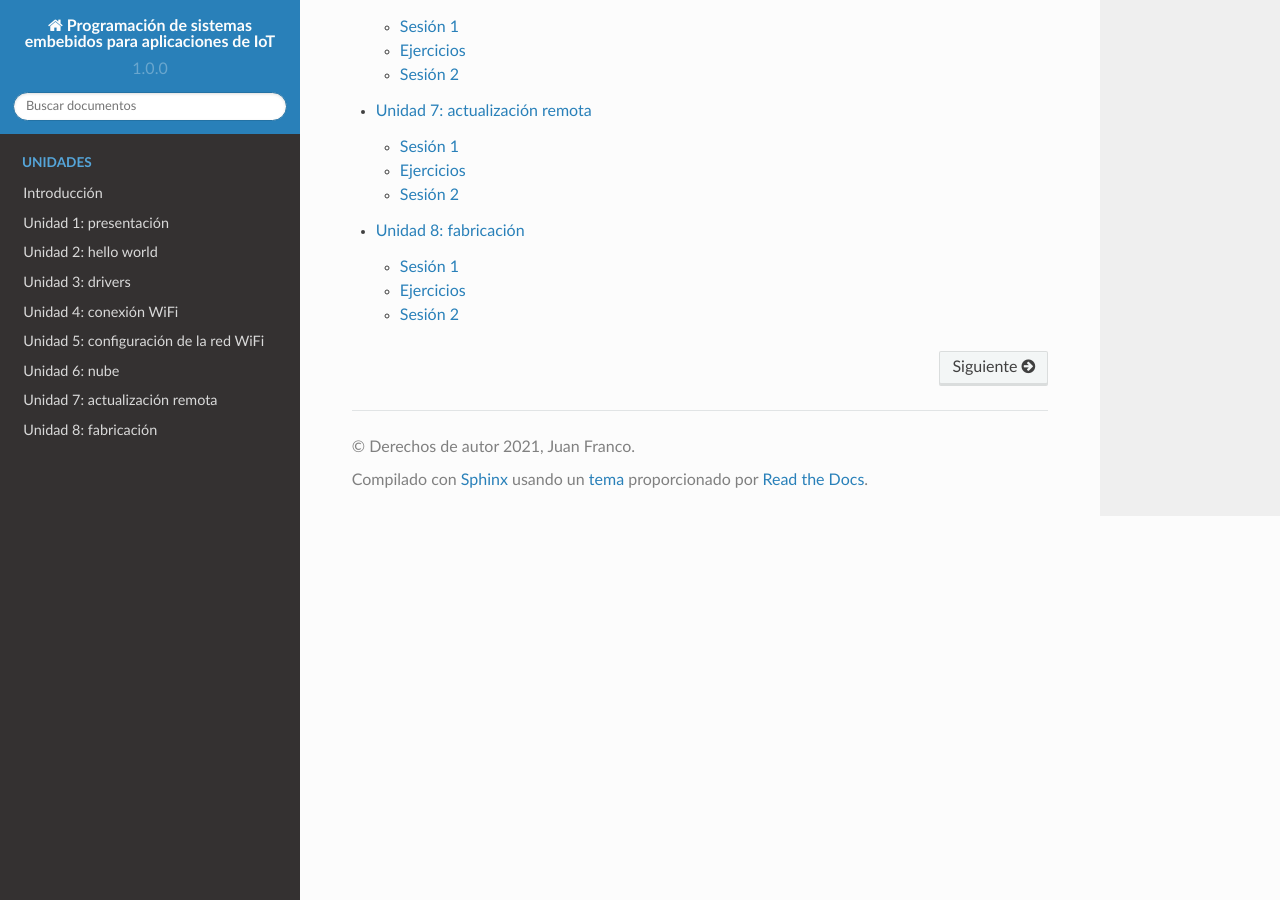
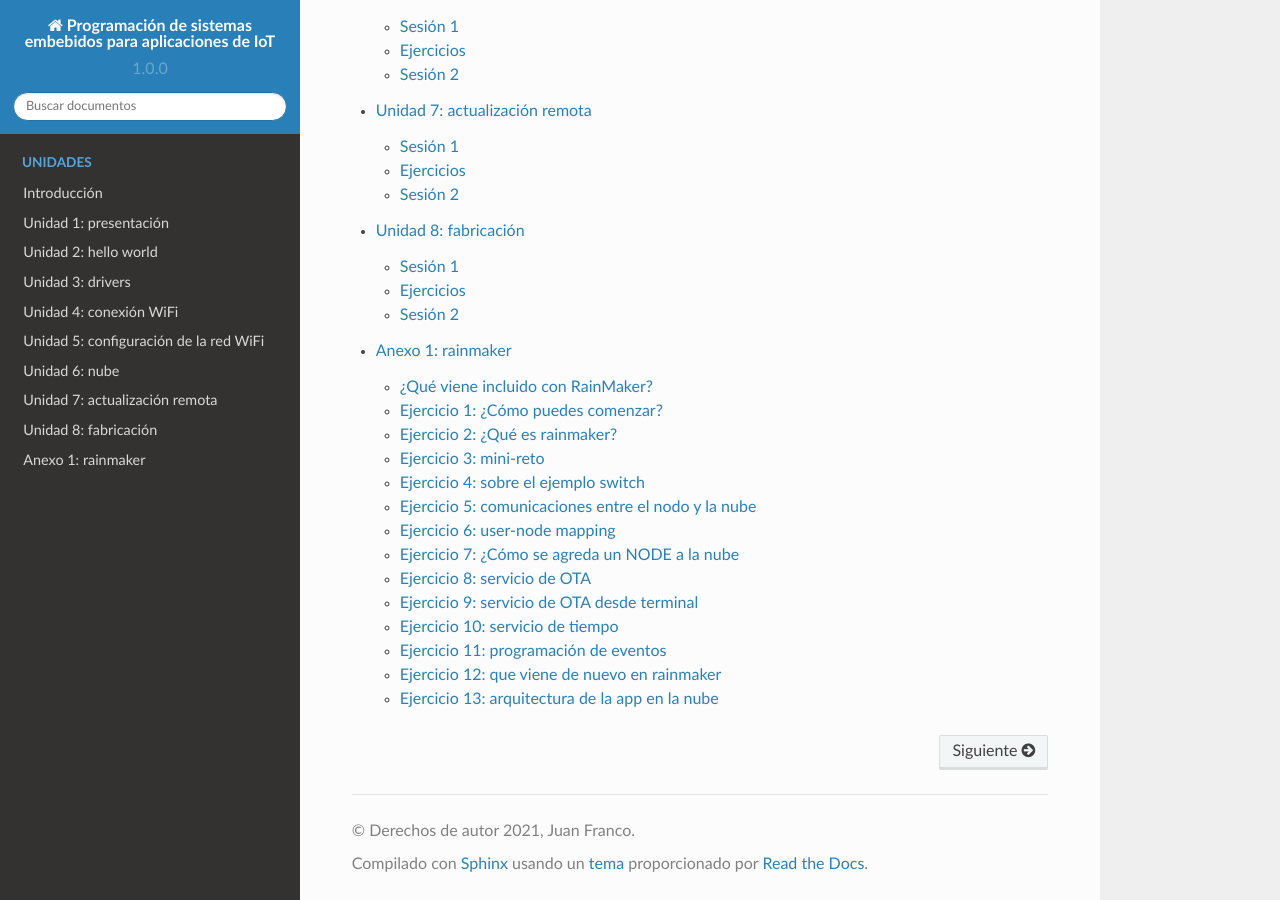
Before and after one commit to juanferfranco/espiot, a Sphinx documentation site: the page built from docs/index.rst, in a window 1280 px wide and 900 px high, scrolled down 1130 px. Built offline with Sphinx 7.4.7 and the Read the Docs theme 2.0.0, drawn with Linux system fonts in a browser that asks for light colours; part of the change alters nothing that is shown.

Commit message:
add anexo1

```diff
--- /dev/null
+++ b/docs/_anexo1/anexo1.rst
@@ -0,0 +1,358 @@
+Anexo 1: rainmaker
+=======================
+
+.. warning:: ¿Para qué estudiar rainmaker?
+
+   Vale la pena estudiar este framework del fabricante porque te permitirá
+   realizar ensayos rápidos o prototipos rápidos para probar en pequeños lotes
+   una idea. SIN EMBARGO, el framework tiene en consideración todos los aspectos
+   de producción que estudiamos en el curso.
+
+   Vale la pena estudiarlo como un referente a la hora de que quieras hacer tu
+   propia arquitectura de aplicación IoT.
+
+En este anexo te voy a dejar un framework construido sobre el ESP-IDF llamado
+`RainMaker <https://rainmaker.espressif.com/>`__. Este framework producido por Espressif
+te permitirá hacer aplicaciones IoT de manera rápida SIN tener que programar una
+aplicación móvil y sin tener que provisionar una infrastructure en la nube. SOLO te
+concentras en la programación del sistema embebido.
+
+
+¿Qué viene incluido con RainMaker?
+------------------------------------
+
+* Un SDK para programar el embebidos en C.
+* Un SDK para programar clientes en python.
+* Una aplicación móvil para Android y iOS LISTAS que se adaptan a cada aplicación
+  que hagas.
+* Servicios en nube transparentes (listos para llevar) que utilizan un
+  esquema serverless.
+
+Ejercicio 1: ¿Cómo puedes comenzar?
+--------------------------------------
+
+Ya tienes todo lo que necesitas solo te falta descargar RainMaker y
+descargar la aplicación móvil en un celular.
+
+Para Descargar RainMaker sigue estos pasos:
+
+* En la carpeta donde tienes los proyectos del curso descarga
+  rainmaker:
+
+    .. code-block: bash
+
+        git clone --recursive https://github.com/espressif/esp-rainmaker.git
+
+* Descarga la aplicación móvil de aquí:
+
+    * `Android <https://play.google.com/store/apps/details?id=com.espressif.rainmaker>`__.
+    * `iOS <https://apps.apple.com/app/esp-rainmaker/id1497491540>`__.
+
+* Abre el proyecto switch y realiza las modificaciones según tu hardware. En mi caso
+  tengo el botón en el puerto 19 y su nivel activo es 0. Tengo el LED en el puerto
+  5 y el valor por defecto DEFAULT_POWER será false (que debes configurar en app_priv.h)
+
+  En app_driver.c :
+
+  .. code-block:: c
+
+    /* This is the button that is used for toggling the power */
+    #define BUTTON_GPIO          19
+    #define BUTTON_ACTIVE_LEVEL  0
+
+    /* This is the GPIO on which the power will be set */
+    #define OUTPUT_GPIO    5
+    static bool g_power_state = DEFAULT_POWER;
+
+  Nota que la línea ``#define BUTTON_GPIO  5`` era originalmente
+  ``#define BUTTON_GPIO CONFIG_EXAMPLE_BOARD_BUTTON_GPIO``. Por tanto, ya no podrás
+  configurar el puerto del botón utilizando menuconfig; sin embargo, lo hago así
+  porque el puerto del LED no está disponible para ser configurado por menuconfig y
+  si o si tendré que editar manualmente el archivo app_driver.c
+
+* Ahora ejecuta menuconfig y modifica la zona horaria. Ingresa por
+  ``Component config``, ``ESP_RainMaker Common``, Default Timezone
+  y escribe ``America/Bogota``.
+
+
+* Compila así (recuerda modificar tu puerto serial)
+
+  .. code-block:: bash
+
+    export ESPPPORT=/dev/TU_PUERTO_SERIAL
+    idf.py set-target esp32
+    idf.py erase_flash
+    idf.py -b 921600 build flash monitor
+
+  Nota: la opción ``set-target`` esp32 te permite seleccionar el microcontrolador
+  que utilizarás para probar. Ten presente que puedes usar también el esp32-s2 si
+  tuvieras esta tarjeta.
+
+* Una vez la aplicación se ejecute, el ESP32 quedará en modo provisioning mediante
+  bluetooth low energy. Aquí vas a necesitar usar la aplicación móvil. Ten presente
+  que el esp32 puede quedarse un rato mostrando este mensaje:
+  ``W (1102) esp_claim: Generating the private key. This may take time.``. Finalmente,
+  debes ver algo similar a esto:
+
+|
+
+  .. image:: ../_static/qrProv.png
+     :scale: 50%
+     :align: center
+     :alt: QR para provisionar
+
+|
+
+* Abre la aplicación móvil:
+
+  * Crea una cuenta.
+  * Add Device
+  * Escanea el código QR. Si todo sale bien verás el mensaje ``Claiming un progress``
+  * Ahora la aplicación te preguntará por la red WiFi a provisionar.
+  * Si todo sale bien y tu dispositivo se conecta a Internet verás algo similar a esto:
+
+    |
+
+    .. image:: ../_static/rainMakerAppDevice.jpeg
+      :alt: rainmaker device Browser
+      :scale: 50%
+      :align: center
+
+    |
+
+* Ahora puedes interactuar con el esp32 desde la aplicación móvil.
+  Observa el reporte del esp32 en la terminal. Busca en la terminal
+  un mensaje relacionado con la sincronización del tiempo:
+
+  .. code-block:: bash
+
+    I (453732) esp_rmaker_time: SNTP Synchronised.
+    I (453732) esp_rmaker_time: The current time is: Sun Mar 21 12:18:31 2021 -0500[>], DST: Yes.
+    I (538702) esp_rmaker_param: Received params: {"Switch":{"Power":true}}
+    I (538702) app_main: Received write request via : Cloud
+    I (538702) app_main: Received value = true for Switch - Power
+    I (538712) esp_rmaker_param: Reporting params: {"Switch":{"Power":true}}
+    I (541882) esp_rmaker_param: Received params: {"Switch":{"Power":false}}
+
+  Nota que la zona horaria corresponde a la nuestra: ``-0500[>],``.
+
+Ejercicio 2: ¿Qué es rainmaker?
+---------------------------------
+
+En `este <https://medium.com/the-esp-journal/introducing-esp-rainmaker-8fa968bbb2de>`__
+enlace puedes leer al respecto. La siguiente figura tomada del sitio anterior resumen
+un poco de qué se trata:
+
+.. image:: ../_static/rainmaker.jpeg
+   :alt:  esquema de rainmaker
+   :scale: 100%
+   :align: center
+
+Ejercicio 3: mini-reto
+------------------------
+
+Luego de la lectura del ejercicio anterior, trata de resumir el flujo de desarrollo
+con rainmaker.
+
+¿Si quieres controlar o leer externamente un actuador o sensor qué debes hacer?
+
+Ejercicio 4: sobre el ejemplo switch
+--------------------------------------------------
+
+Revisa de nuevo los conceptos fundamentales de rainmaker en
+`este <https://rainmaker.espressif.com/docs/spec-concepts.html>`__ enlace.
+En el ejemplo solo estamos usando un DEVICE, pero nota que un NODE podría tener
+varios DEVICES:
+
+.. image:: ../_static/node-multiple-devices.png
+   :alt:  nodo con múltiples devices.
+   :scale: 100%
+   :align: center
+
+En el ejemplo switch, el device tiene dos parámetros ``standard``: nombre y power. Recuerda
+del ejercicio 2 que tu puedes definir tus propios parámetros.
+
+Además de devices con sus parámetros, a cada NODE le puedes asociar ``SERVICIOS``, por
+ejemplo OTA.
+
+En `este <https://rainmaker.espressif.com/docs/firmware-dev.html>`__ enlace
+puedes estudiar cómo desarrollar tu propio programa usando rainmaker.
+
+Ejercicio 5: comunicaciones entre el nodo y la nube
+-----------------------------------------------------
+
+En `este <https://rainmaker.espressif.com/docs/node-cloud-comm.html>`__ enlace puedes leer
+los detalles de comunicación entre el esp32 y la nube.
+
+Ejercicio 6: user-node mapping
+-------------------------------
+
+¿Cómo se logra asociar un NODE a la aplicación móvil?
+
+Analiza el siguiente `enlace <https://rainmaker.espressif.com/docs/user-node-mapping.html#user---node-mapping>`__.
+
+Ejercicio 7: ¿Cómo se agreda un NODE a la nube
+-------------------------------------------------
+
+Se realiza mediante un proceso denominado claiming que puedes consultar
+`aquí <https://rainmaker.espressif.com/docs/claiming.html#claiming>`__. En particular,
+en el ejemplo de este anexo se utiliza la opción
+`Assisted Claiming <https://rainmaker.espressif.com/docs/claiming.html#assisted-claiming-esp32>`__.
+
+Ejercicio 8: servicio de OTA
+-------------------------------
+
+Rainmaker permite acceder al dispositivo por medio de un
+`dashboard <https://dashboard.rainmaker.espressif.com/>`__ con el cual puedes hacer
+`OTA <https://rainmaker.espressif.com/docs/ota.html#ota-firmware-upgrades>`__.
+Ten presente que también puedes hacer OTA desde tu computador enviando la nueva
+imagen del programa a la nube de rainmaker.
+
+Prueba el servicio de OTA con el dashboard así:
+
+* Modifica el código (app_main.c) así:
+
+.. code-block:: c
+
+    /* Enable OTA */
+    esp_rmaker_ota_config_t ota_config = {
+        .server_cert = ESP_RMAKER_OTA_DEFAULT_SERVER_CERT,
+    };
+   // esp_rmaker_ota_enable(&ota_config, OTA_USING_PARAMS);
+    esp_rmaker_ota_enable(&ota_config, OTA_USING_TOPICS);
+
+* Realiza un build, flash and monitor para que el esp32 tenga
+  una nueva versión del firmware que soporte esta nueva modalidad de OTA.
+
+* Realiza una pequeña modificación al código del proyecto de modo que puedas
+  verificar un nuevo comportamiento cuando hagas el OTA.
+
+* Modifica la versión del proyecto en el CMakeLists.txt del proyecto:
+
+  .. code-block:: bash
+
+      set(PROJECT_VER "1.1")
+
+* Realiza únicamente un BUILD (ojo, no hagas flash) para generar la nueva
+  versión.
+
+* Ingresa al `dashboard <https://dashboard.rainmaker.espressif.com/>`__. En
+  Firmware Images selecciona el botón Add Image. Asigna una Image Name cualquiera y
+  un Type cualquiera. No tienes que llenar los campos de las sección Advanced. Ahora
+  selecciona la imagen (el ejecutable) que estará en la carpeta build del proyecto.
+
+* Una vez el nuevo firmware sube a la nube correctamente selecciona Start OTA.
+  Ingresa un Job Name cualquiera, selecciona Nodes y escoge el node-id del nodo
+  que vas a actualizar. SELECCIONA Force Push para obligar a que la actualización
+  se haga de inmediato. Selecciona el botón Start OTA.
+
+Ejercicio 9: servicio de OTA desde terminal
+--------------------------------------------
+
+También puedes hacer OTA desde la terminal utilizando la ``CLI`` de rainmaker.
+
+Sigue estos pasos:
+
+* Modifica el código (app_main.c) así:
+
+.. code-block:: c
+
+    /* Enable OTA */
+    esp_rmaker_ota_config_t ota_config = {
+        .server_cert = ESP_RMAKER_OTA_DEFAULT_SERVER_CERT,
+    };
+    esp_rmaker_ota_enable(&ota_config, OTA_USING_PARAMS);
+   // esp_rmaker_ota_enable(&ota_config, OTA_USING_TOPICS);
+
+* Realiza un build, flash and monitor para que el esp32 tenga
+  una nueva versión del firmware que soporte esta nueva modalidad de OTA.
+
+* Realiza una pequeña modificación al código del proyecto de modo que puedas
+  verificar un nuevo comportamiento cuando hagas el OTA.
+
+* Modifica la versión del proyecto en el CMakeLists.txt del proyecto:
+
+  .. code-block:: bash
+
+      set(PROJECT_VER "1.2")
+
+* Realiza únicamente un BUILD (ojo, no hagas flash) para generar la nueva
+  versión.
+
+* Ingresa a la carpeta ``cli`` del directorio rainmaker. No olvides que debes
+  lanzar el ESP-IDF previamente desde el acceso directo (si estás en windows).
+
+* Instala las dependencias
+
+.. code-block:: bash
+
+    pip3 install -r requirements.txt
+
+* Realiza la operación de login. Notarás que se abre el Browser
+
+  .. code-block:: bash
+
+      ./rainmaker.py login
+
+* Averigua el node-id de tu dispositivo en rainmaker:
+
+  .. code-block:: bash
+
+      ./rainmaker.py getnodes
+
+* Abre el monitor para que puedas ver la salida del esp32.
+
+* Realiza la operación de OTA:
+
+  .. code-block:: bash
+
+      ./rainmaker.py otaupgrade 6wntTJZHwU82zSpKuLXKc8 ../examples/switch/build/switch.bin
+
+  Ten en cuenta que esto puede tardar un poco y hacer varios reintentos:
+
+  .. code-block:: bash
+
+    Checking esp.service.ota in node config...
+    Uploading OTA Firmware Image...This may take time...
+    Could not connect. Please check your Internet connection.
+    Retries left: 4
+    Could not connect. Please check your Internet connection.
+    Retries left: 3
+    Could not connect. Please check your Internet connection.
+    Retries left: 2
+    Setting the OTA URL parameter...
+    OTA Upgrade Started. This may take time.
+    Getting OTA Status...
+    [08:07:50] in-progress : Downloading Firmware Image
+    [08:07:58] in-progress : Downloading Firmware Image
+    [08:08:07] in-progress : Downloading Firmware Image
+    [08:08:15] in-progress : Downloading Firmware Image
+    [08:08:25] success : OTA Upgrade finished successfully
+
+  Ten paciencia, si no te funciona prueba de nuevo.
+
+Ejercicio 10: servicio de tiempo
+-----------------------------------
+
+Es un `servicio <https://rainmaker.espressif.com/docs/time-service.html#time-service>`__
+que permite al node sincronizar la hora y la fecha utilizando
+SNTP y ajustarla según la zona horaria.
+
+Ejercicio 11: programación de eventos
+----------------------------------------
+
+El ejemplo switch también permite
+`programar eventos <https://rainmaker.espressif.com/docs/scheduling.html>`__. Para hacerlo
+deberás utilizar la aplicación móvil (ícono schedules).
+
+Ejercicio 12: que viene de nuevo en rainmaker
+-----------------------------------------------
+
+RainMaker es una herramienta en evolución, se
+`ven venir <https://rainmaker.espressif.com/docs/what-next.html>`__ cosas interesantes.
+
+
+Ejercicio 13: arquitectura de la app en la nube
+------------------------------------------------
+
+`¿Cómo funciona rainmaker? <https://medium.com/the-esp-journal/esp-rainmaker-and-serverless-d144d8a71987>`__.
--- a/docs/index.rst
+++ b/docs/index.rst
@@ -17,3 +17,4 @@ a proyectos de Internet de las cosas.
    Unidad 6: nube <_unidad6/unidad6>
    Unidad 7: actualización remota <_unidad7/unidad7>
    Unidad 8: fabricación <_unidad8/unidad8>
+   Anexo 1: rainmaker <_anexo1/anexo1>
```
Also changed, not shown: docs/_static/node-multiple-devices.png (added), docs/_static/qrProv.png (added), docs/_static/rainMakerAppDevice.jpeg (added), docs/_static/rainmaker.jpeg (added).
